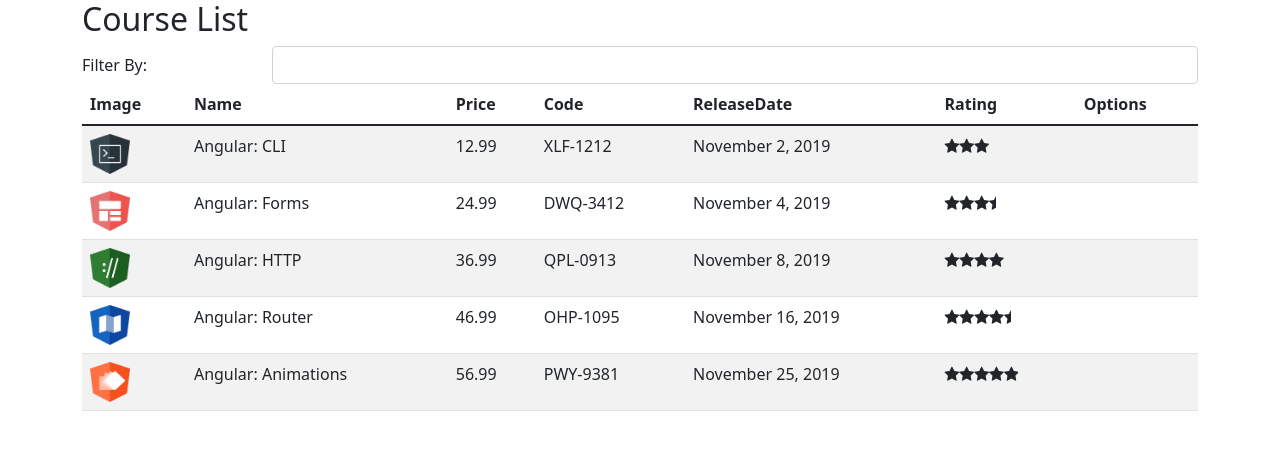
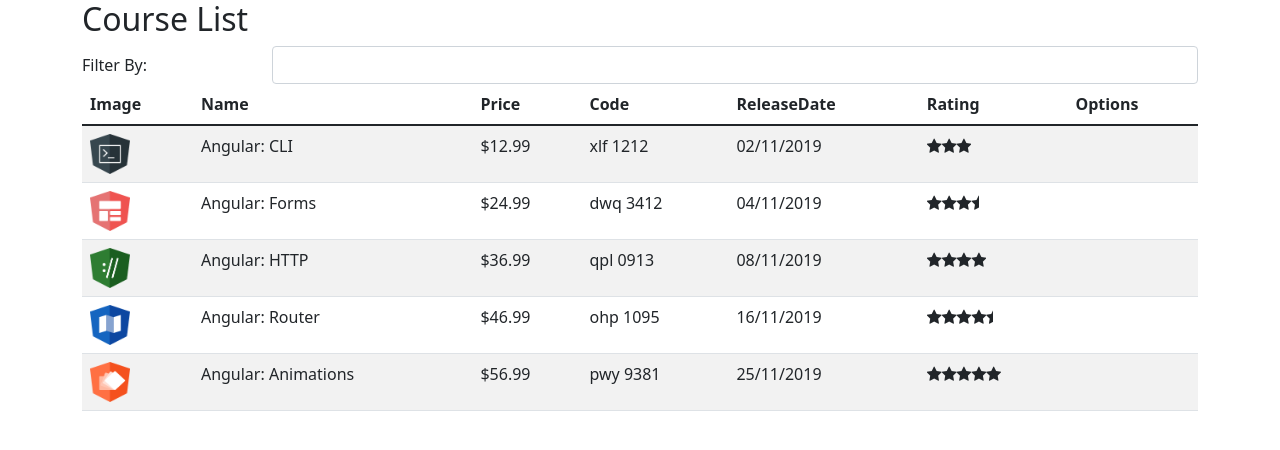
Before and after one commit to brunbs/bootcamp-santander-fullstack, an Angular app in the folder Angular/primeira-aplicacao/course-manager/: page / in a window 1280 px wide. Shown: the top 450 px of the page. Built offline with nearby package versions, Linux system fonts and the light colour scheme.

Commit message:
Add Pipe for releaseData, code and price

```diff
--- a/Angular/primeira-aplicacao/course-manager/src/app/app.module.ts
+++ b/Angular/primeira-aplicacao/course-manager/src/app/app.module.ts
@@ -4,12 +4,14 @@ import { FormsModule } from '@angular/forms';
 import { AppComponent } from './app.component';
 import { CourseListComponent } from './courses/course-list.component';
 import { StarComponent } from './star/star.component';
+import { ReplacePipe } from './pipe/replace.pipe';
 
 @NgModule({
   declarations: [
     AppComponent,
     CourseListComponent,
-    StarComponent
+    StarComponent,
+    ReplacePipe
   ],
   imports: [
     BrowserModule,
--- a/Angular/primeira-aplicacao/course-manager/src/app/courses/course-list.component.html
+++ b/Angular/primeira-aplicacao/course-manager/src/app/courses/course-list.component.html
@@ -23,9 +23,9 @@
         <tr *ngFor="let course of filteredCourses">
             <td><img [src]="course.imageUrl" width="40" height="40"></td>
             <td>{{ course.name }}</td>
-            <td>{{ course.price }}</td>
-            <td>{{ course.code }}</td>
-            <td>{{ course.releaseDate }}</td>
+            <td>{{ course.price | currency }}</td>
+            <td>{{ course.code | lowercase | replace: '-': ' '}}</td>
+            <td>{{ course.releaseDate | date: 'dd/MM/yyyy' }}</td>
             <td>
                 <app-star [rating]="course.rating"></app-star>
             </td>
--- /dev/null
+++ b/Angular/primeira-aplicacao/course-manager/src/app/pipe/replace.pipe.ts
@@ -0,0 +1,10 @@
+import { Pipe, PipeTransform } from "@angular/core";
+
+@Pipe({
+    name: 'replace'
+})
+export class ReplacePipe implements PipeTransform {
+    transform(value:string, char: string, valueToReplace: string) {
+        return value.replace(char, valueToReplace);
+    }
+}
```
